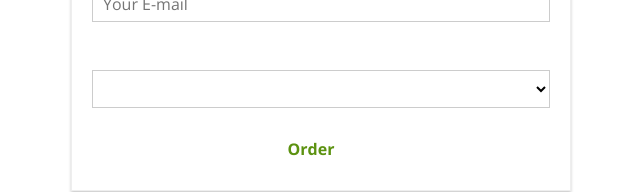
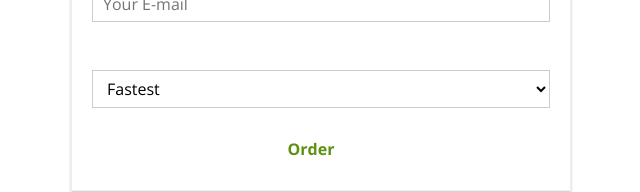
Before and after one commit to loushuni/Burger, a React (Create React App) app: page /checkout/contact-data in a window 1280 px wide. Shown: the part 982-1174 px from the top of the page, without its empty margins (319-959 px from the left). Built offline with nearby package versions, Linux system fonts and the light colour scheme; the HTML template or start-up script is replaced by a standard one.

Commit message:
added a dropdown menu

```diff
--- a/src/components/UI/Input/Input.js
+++ b/src/components/UI/Input/Input.js
@@ -16,6 +16,11 @@ const input = (props) => {
                 <select
                     className="InputElement"
                     value={props.value}>
+                    {props.elementConfig.options.map(option => (
+                        <option key={option.value} value={option.value}>
+                            {option.displayValue}
+                        </option>
+                    ))}
                 </select>);
             break;
         default:
```
